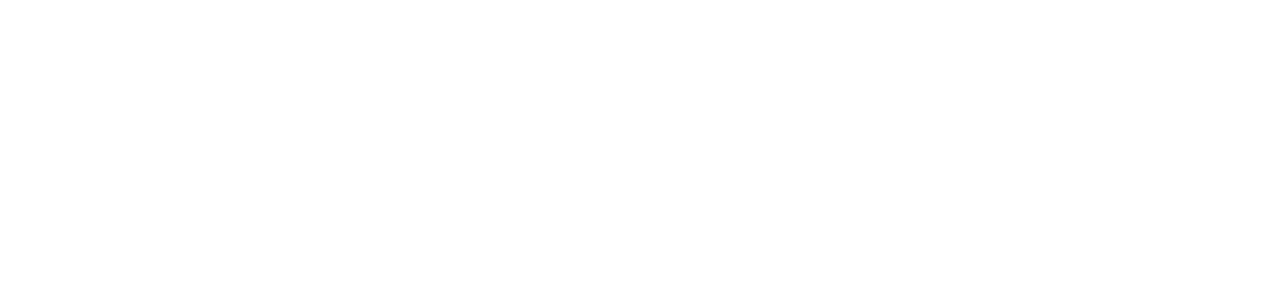
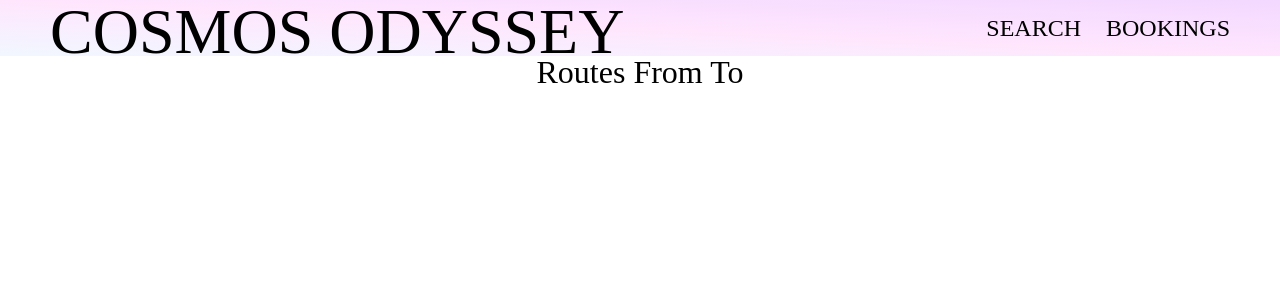
Before and after one commit to Ezayji/cosmos_odyssey, a React (Create React App) app in the folder client/: page /search in a window 1280 px wide. Shown: the top 300 px of the page. Built offline with nearby package versions, Linux system fonts and the light colour scheme; a web font is replaced by a local one.

Commit message:
Add Header to search results page, try to further develop the algorithm buyt no results

```diff
--- /dev/null
+++ b/client/src/Components/Header/Header.css
@@ -0,0 +1,30 @@
+/* HEADER */
+
+header h1{
+    font-family: 'Teko';
+    font-size: 64px;
+    margin-bottom: -8px;
+}
+
+header{
+    display: flex;
+    justify-content: space-between;
+    align-items: center;
+    padding: 0 50px;
+    background: linear-gradient(to right top, rgba(213, 232, 255, 0.342), rgba(255, 158, 250, 0.26), rgba(174, 0, 255, 0.151));
+    width: 100%;
+}
+
+header nav{
+    display: flex;
+    justify-content: space-evenly;
+}
+
+header a {
+    text-decoration: none;
+    color: black;
+}
+
+.margin{
+    margin-left: 25px;
+}
--- /dev/null
+++ b/client/src/Components/Header/Header.js
@@ -0,0 +1,18 @@
+import './Header.css';
+import React from 'react';
+
+import { Link } from 'react-router-dom';
+
+const Header = () => {
+    return (
+        <header>
+            <h1>COSMOS ODYSSEY</h1>
+            <nav>
+                <p><Link to='/' >SEARCH</Link></p>
+                <p className='margin' ><Link>BOOKINGS</Link></p>
+            </nav>
+        </header>
+    );
+};
+
+export default Header;
--- a/client/src/Components/Home/Home.css
+++ b/client/src/Components/Home/Home.css
@@ -12,14 +12,13 @@
     align-items: center;
 }
 
-/* .home a{
-    color: white;
-    text-decoration: none;
-} */
-
-/* .home p{
-    padding: 10px;
-} */
+.home h1{
+    font-family: 'Teko';
+    font-size: 110px;
+    margin-top: -8px;
+    margin-bottom: -18px;
+    margin-right: 5px;
+}
 
 .home-content-wrapper{
     width: 610px;
@@ -27,7 +26,7 @@
 
 .home-logo{
     border-radius: 5px;
-    backdrop-filter: blur(12px);
+    backdrop-filter: blur(6px);
     background: linear-gradient(to right top, rgba(213, 232, 255, 0.342), rgba(255, 158, 250, 0.26), rgba(174, 0, 255, 0.151));
     height: 154px;
     width: 100%;
@@ -37,22 +36,15 @@
     flex-direction: column;
 }
 
-/* .home-link-wrapper{
-    margin-top: 20px;
-    border-radius: 5px;
-    width: 100%;
-    background-color: black;
-}
-
-.home-link-wrapper:hover {
-    background-color: rgb(19, 19, 19);
-} */
-
 .route-selector{
     display: flex;
     align-items: center;
     justify-content: space-evenly;
     flex-direction: column;
+    backdrop-filter: blur(6px);
+    background: linear-gradient(to right top, rgba(213, 232, 255, 0.342), rgba(255, 158, 250, 0.26), rgba(174, 0, 255, 0.151));
+    border-radius: 5px;
+    margin-top: 25px;
 }
 
 .route-selector button{
@@ -85,10 +77,7 @@
 .route-options label select{
     border-radius: 5px;
     background: transparent;
-}
-
-.route-options label p {
-    margin-right: 5px;
+    margin-left: 10px;
 }
 
 @media only screen and (max-width: 480px){
@@ -102,7 +91,4 @@
         padding-bottom: 10px;
     }
 
-    /* .home-link-wrapper{
-        margin-top: 13px;
-    } */
 }
--- a/client/src/Components/Search/Search.css
+++ b/client/src/Components/Search/Search.css
@@ -0,0 +1,18 @@
+/* SEARCH PAGE DIV */
+
+.search-page{
+    min-height: 100vh;
+    display: flex;
+    flex-direction: column;
+    align-items: center;
+}
+
+/* .search-header{
+
+} */
+
+/* SEARCH PAGE CONTENT */
+
+.search-page-content{
+    width: 75%;
+}
--- a/client/src/Components/Search/Search.js
+++ b/client/src/Components/Search/Search.js
@@ -1,6 +1,8 @@
 import './Search.css';
 import React from 'react';
 import queryString from 'query-string';
+
+import Header from '../Header/Header';
 
 const Search = ({ location }) => {
     // console.log(location.search);
@@ -8,7 +10,12 @@
 
     return (
         <div className='search-page' >
-
+            <Header />
+            <div className='search-page-content' >
+                <div className='search-header' >
+                    <h3>Routes From {queryString.parse(location.search).from} To {queryString.parse(location.search).to}</h3>
+                </div>
+            </div>
         </div>
     );
 };
--- a/client/src/Flight_Paths/flightPaths.js
+++ b/client/src/Flight_Paths/flightPaths.js
@@ -1,4 +1,4 @@
-
+// export
 export const flightPaths = {
     'Mercury': ['Venus'],
     'Venus': ['Mercury', 'Earth'],
@@ -23,9 +23,9 @@
         if(!visited.includes(vertex)){
 
             const path = findPossiblePath(graph, vertex, target, visited);
-            if(path) return path;
+            if (path) return path;
 
-        }
+        };
 
     };
 
@@ -33,8 +33,8 @@
 
 };
 
-// console.log(findPossiblePath(flightPaths, 'Earth', 'Mercury'))
+// console.log(findPossiblePath(flightPaths, 'Jupiter', 'Mercury'))
 
-const findEfficientPath = () => {
+const findPossiblePaths = (graph, current, target) => {
 
 };
--- a/client/src/index.css
+++ b/client/src/index.css
@@ -76,13 +76,13 @@
     monospace;
 }
 
-h1 {
+/* h1 {
   font-family: 'Teko';
   font-size: 110px;
   margin-top: -8px;
   margin-bottom: -18px;
   margin-right: 5px;
-}
+} */
 
 select{
   font-family: 'Lexend';
```
